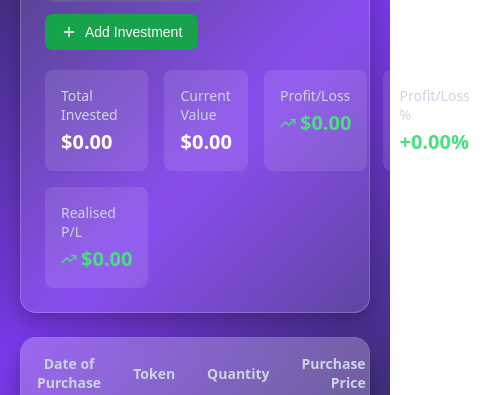
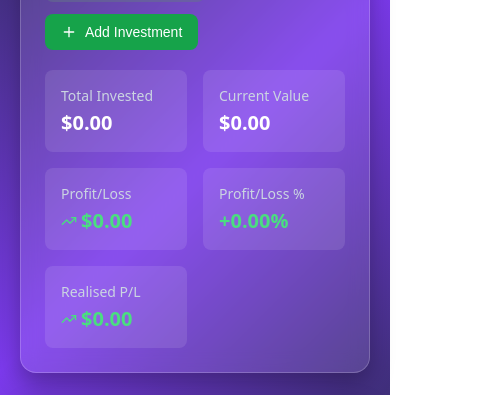
Before and after one commit to alexanderchernetsky/financial-dashboard, a React (Create React App) app: page /crypto in a window 390 px wide. Shown: the part 266-661 px from the top of the page, 486 px wide, since content can reach past the window. Built offline with nearby package versions, Linux system fonts and the light colour scheme; no server answers; the database is empty.

Commit message:
Fix small screen grid issue

```diff
--- /dev/null
+++ b/src/components/Cryptotracker/CryptoPortfolioSummary.css
@@ -0,0 +1,60 @@
+/* Grid container */
+.summaryGrid {
+    display: grid;
+    grid-template-columns: repeat(4, 1fr);
+    grid-template-rows: repeat(2, auto);
+    gap: 16px;
+}
+
+@media (max-width: 768px) {
+    .summaryGrid {
+        grid-template-columns: repeat(2, 1fr);
+        grid-template-rows: auto;
+    }
+}
+
+/* Cards */
+.summaryCard {
+    background: rgba(255, 255, 255, 0.1);
+    border-radius: 8px;
+    padding: 16px;
+}
+
+/* Labels */
+.summaryLabel {
+    color: #cbd5e1;
+    font-size: 14px;
+    margin-bottom: 4px;
+}
+
+/* Values */
+.summaryValue {
+    color: white;
+    font-size: 1.25rem;
+    font-weight: bold;
+    display: flex;
+    align-items: center;
+    gap: 4px;
+}
+
+/* Colors for positive and negative */
+.positive {
+    color: #4ade80;
+}
+
+.negative {
+    color: #f87171;
+}
+
+/* Icon and value container */
+.iconValue {
+    display: flex;
+    align-items: center;
+    gap: 4px;
+}
+
+/* Icon size */
+.icon {
+    width: 16px;
+    height: 16px;
+}
--- a/src/components/Cryptotracker/CryptoPortfolioSummary.jsx
+++ b/src/components/Cryptotracker/CryptoPortfolioSummary.jsx
@@ -1,6 +1,6 @@
 import React from 'react';
 import { TrendingUp, TrendingDown } from 'lucide-react';
-import { styles } from '../../styles';
+import './CryptoPortfolioSummary.css'; // assuming CSS file
 
 export const CryptoPortfolioSummary = ({
                                            totalInvested,
@@ -10,61 +10,52 @@ export const CryptoPortfolioSummary = ({
                                            realisedProfitLoss,
                                        }) => {
     return (
-        <div style={styles.summaryGrid}>
-            <div style={styles.summaryCard}>
-                <div style={styles.summaryLabel}>Total Invested</div>
-                <div style={styles.summaryValue}>${totalInvested.toFixed(2)}</div>
+        <div className="summaryGrid">
+            <div className="summaryCard">
+                <div className="summaryLabel">Total Invested</div>
+                <div className="summaryValue">${totalInvested.toFixed(2)}</div>
             </div>
-            <div style={styles.summaryCard}>
-                <div style={styles.summaryLabel}>Current Value</div>
-                <div style={styles.summaryValue}>${totalCurrentValue.toFixed(2)}</div>
+            <div className="summaryCard">
+                <div className="summaryLabel">Current Value</div>
+                <div className="summaryValue">${totalCurrentValue.toFixed(2)}</div>
             </div>
-            <div style={styles.summaryCard}>
-                <div style={styles.summaryLabel}>Profit/Loss</div>
+            <div className="summaryCard">
+                <div className="summaryLabel">Profit/Loss</div>
                 <div
-                    style={{
-                        ...styles.summaryValue,
-                        color: totalProfitLoss >= 0 ? '#4ade80' : '#f87171',
-                        display: 'flex',
-                        alignItems: 'center',
-                        gap: '4px',
-                    }}
+                    className={`summaryValue ${
+                        totalProfitLoss >= 0 ? 'positive' : 'negative'
+                    } iconValue`}
                 >
                     {totalProfitLoss >= 0 ? (
-                        <TrendingUp style={{ width: '16px', height: '16px' }} />
+                        <TrendingUp className="icon" />
                     ) : (
-                        <TrendingDown style={{ width: '16px', height: '16px' }} />
+                        <TrendingDown className="icon" />
                     )}
                     ${totalProfitLoss.toFixed(2)}
                 </div>
             </div>
-            <div style={styles.summaryCard}>
-                <div style={styles.summaryLabel}>Profit/Loss %</div>
+            <div className="summaryCard">
+                <div className="summaryLabel">Profit/Loss %</div>
                 <div
-                    style={{
-                        ...styles.summaryValue,
-                        color: totalProfitLossPercentage >= 0 ? '#4ade80' : '#f87171',
-                    }}
+                    className={`summaryValue ${
+                        totalProfitLossPercentage >= 0 ? 'positive' : 'negative'
+                    }`}
                 >
                     {totalProfitLossPercentage >= 0 ? '+' : ''}
                     {totalProfitLossPercentage.toFixed(2)}%
                 </div>
             </div>
-            <div style={styles.summaryCard}>
-                <div style={styles.summaryLabel}>Realised P/L</div>
+            <div className="summaryCard">
+                <div className="summaryLabel">Realised P/L</div>
                 <div
-                    style={{
-                        ...styles.summaryValue,
-                        color: realisedProfitLoss >= 0 ? '#4ade80' : '#f87171',
-                        display: 'flex',
-                        alignItems: 'center',
-                        gap: '4px',
-                    }}
+                    className={`summaryValue ${
+                        realisedProfitLoss >= 0 ? 'positive' : 'negative'
+                    } iconValue`}
                 >
                     {realisedProfitLoss >= 0 ? (
-                        <TrendingUp style={{ width: '16px', height: '16px' }} />
+                        <TrendingUp className="icon" />
                     ) : (
-                        <TrendingDown style={{ width: '16px', height: '16px' }} />
+                        <TrendingDown className="icon" />
                     )}
                     ${realisedProfitLoss.toFixed(2)}
                 </div>
```
